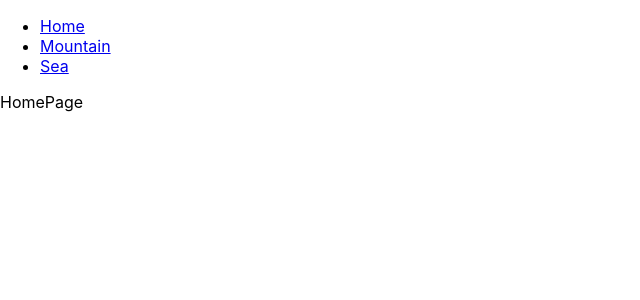
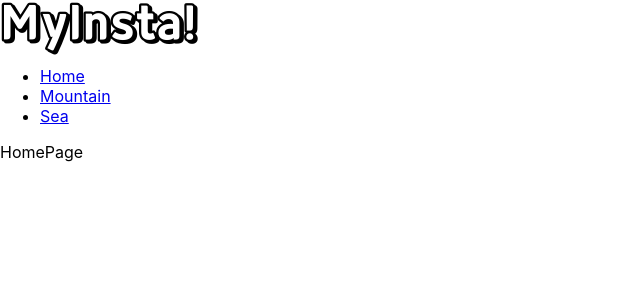
Before and after one commit to jyh4479/Study-Typescript, a React (Create React App) app in the folder my-insta/: page / in a window 1280 px wide. Shown: the top 300 px of the page, without its empty margins (0-640 px from the left). Built offline with nearby package versions, Linux system fonts and the light colour scheme.

Commit message:
Add Font
마음에드는 폰트 추가

```diff
--- a/my-insta/src/components/GNB.tsx
+++ b/my-insta/src/components/GNB.tsx
@@ -1,13 +1,18 @@
 import React from "react"
 import {Link} from "react-router-dom";
+import {Logo} from "./index";
+import styled from "styled-components";
 
 const GNB = () => {
     return (
-        <ul>
-            <li><Link to='/'>Home</Link></li>
-            <li><Link to='mountain'>Mountain</Link></li>
-            <li><Link to='sea'>Sea</Link></li>
-        </ul>
+        <>
+            <Logo title={'MyInsta!'}/>
+            <ul>
+                <li><Link to='/'>Home</Link></li>
+                <li><Link to='mountain'>Mountain</Link></li>
+                <li><Link to='sea'>Sea</Link></li>
+            </ul>
+        </>
     )
 }
 export default GNB
--- /dev/null
+++ b/my-insta/src/components/Logo.tsx
@@ -0,0 +1,17 @@
+import React from "react";
+import styled from "styled-components";
+
+interface LogoProps{
+    title?: string;
+}
+
+const Logo: React.FunctionComponent<LogoProps> = props => {
+    const MyInstaLogo = styled.div`
+    font-family: SDSOutline;
+    font-size: 50px;
+    `
+    return(
+        <MyInstaLogo>{props.title}</MyInstaLogo>
+    )
+}
+export default Logo;
--- a/my-insta/src/components/index.tsx
+++ b/my-insta/src/components/index.tsx
@@ -1,2 +1,3 @@
 export {default as GNB} from './GNB'
 export {default as SearchBar} from './SearchBar'
+export {default as Logo} from './Logo'
--- a/my-insta/src/index.css
+++ b/my-insta/src/index.css
@@ -11,3 +11,14 @@ code {
   font-family: source-code-pro, Menlo, Monaco, Consolas, 'Courier New',
     monospace;
 }
+
+
+@font-face {
+  font-family: 'SDSBasic';
+  src: url('./font/SDSamliphopangcheTTFBasic.ttf');
+}
+
+@font-face {
+  font-family: 'SDSOutline';
+  src: url('./font/SDSamliphopangcheTTFOutline.ttf');
+}
```
Also changed, not shown: my-insta/src/font/SDSamliphopangcheTTFBasic.ttf (added), my-insta/src/font/SDSamliphopangcheTTFOutline.ttf (added).
